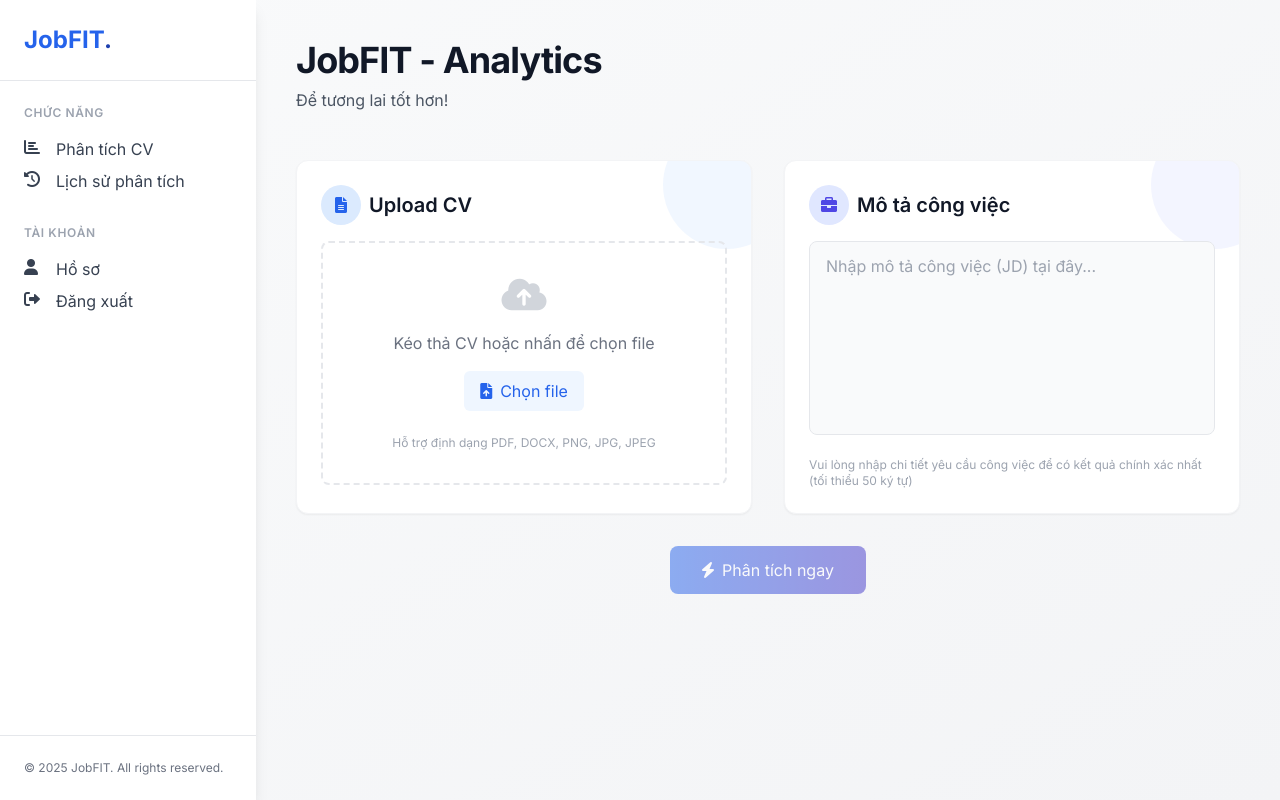
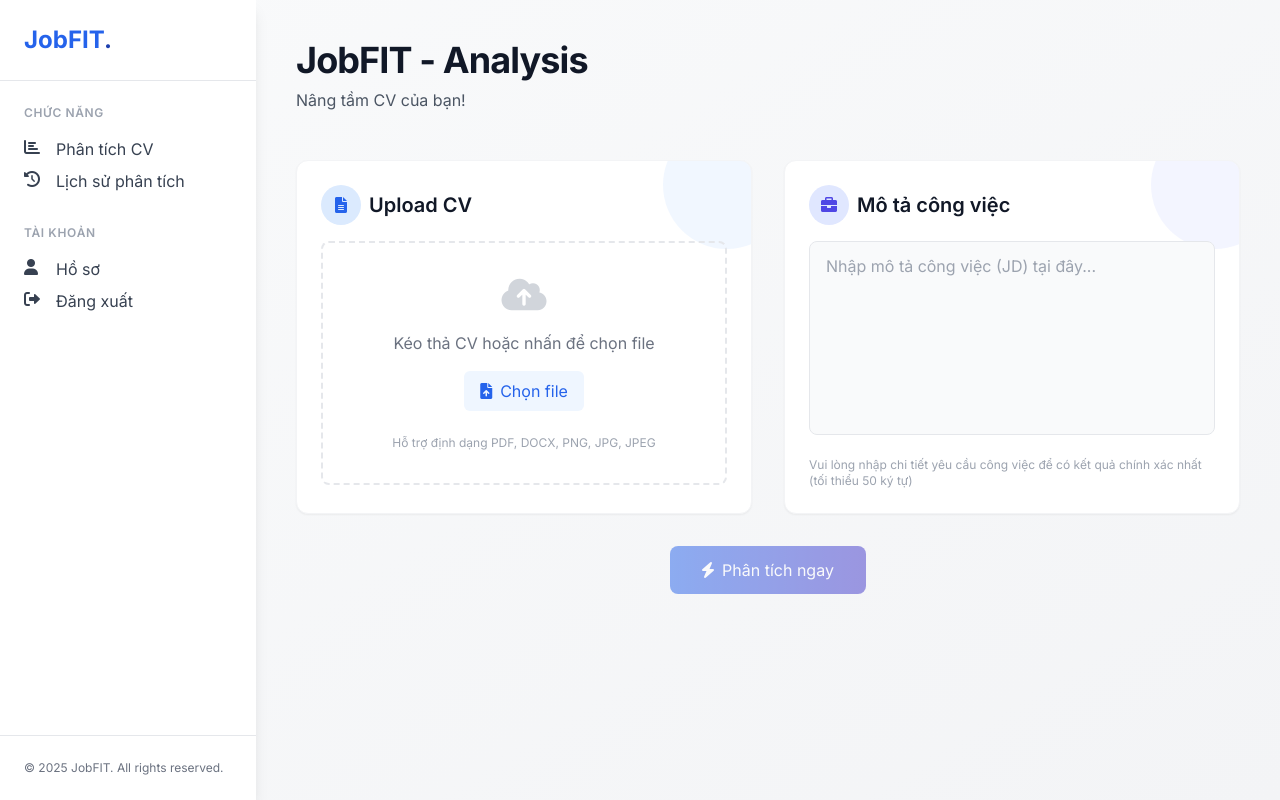
Before and after one commit to mellivora24/JobFIT, a Flask app: page /home in a window 1280 px wide. Run offline with Flask 3, Linux system fonts and the light colour scheme; some libraries are stand-ins or nearby versions.

Commit message:
Update home.html

```diff
--- a/backend/templates/home.html
+++ b/backend/templates/home.html
@@ -164,8 +164,8 @@
         <main class="flex-1 p-6 lg:p-10">
             <div class="max-w-5xl mx-auto">
                 <header class="mb-12">
-                    <h1 class="text-3xl lg:text-4xl font-bold tracking-tight mb-2">JobFIT - Analytics</h1>
-                    <p class="text-gray-600">Để tương lai tốt hơn!</p>
+                    <h1 class="text-3xl lg:text-4xl font-bold tracking-tight mb-2">JobFIT - Analysis</h1>
+                    <p class="text-gray-600">Nâng tầm CV của bạn!</p>
                 </header>
 
                 <div class="grid grid-cols-1 lg:grid-cols-2 gap-8 mb-8">
```
